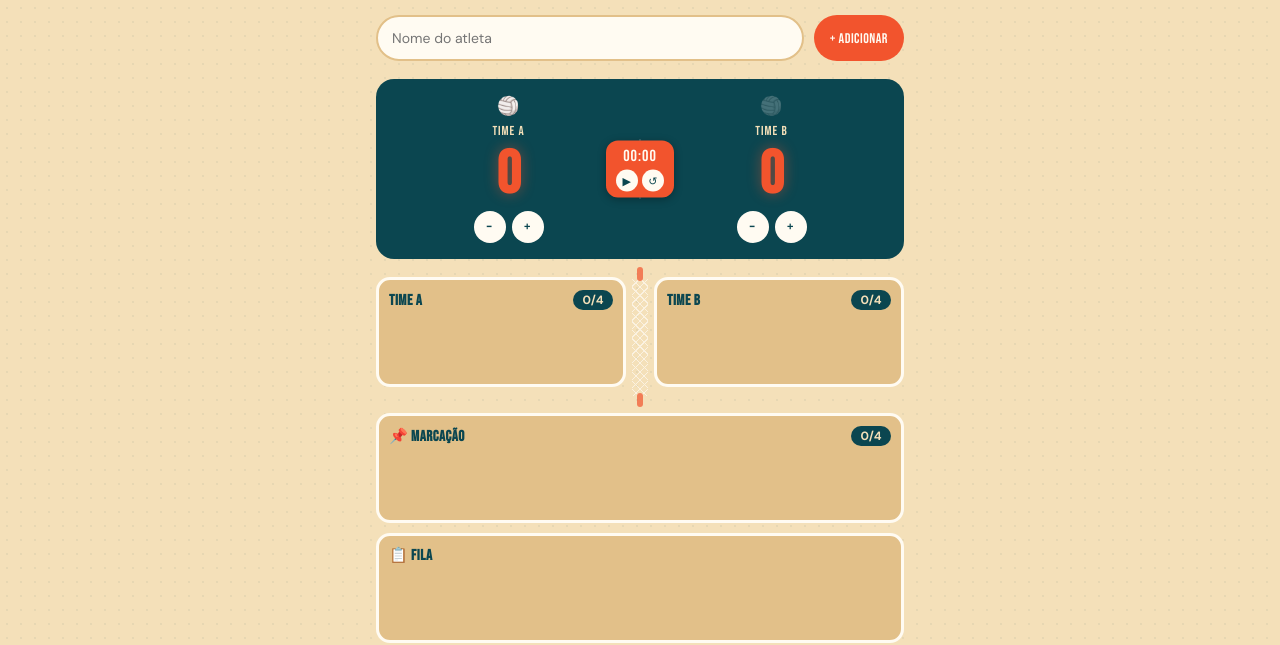
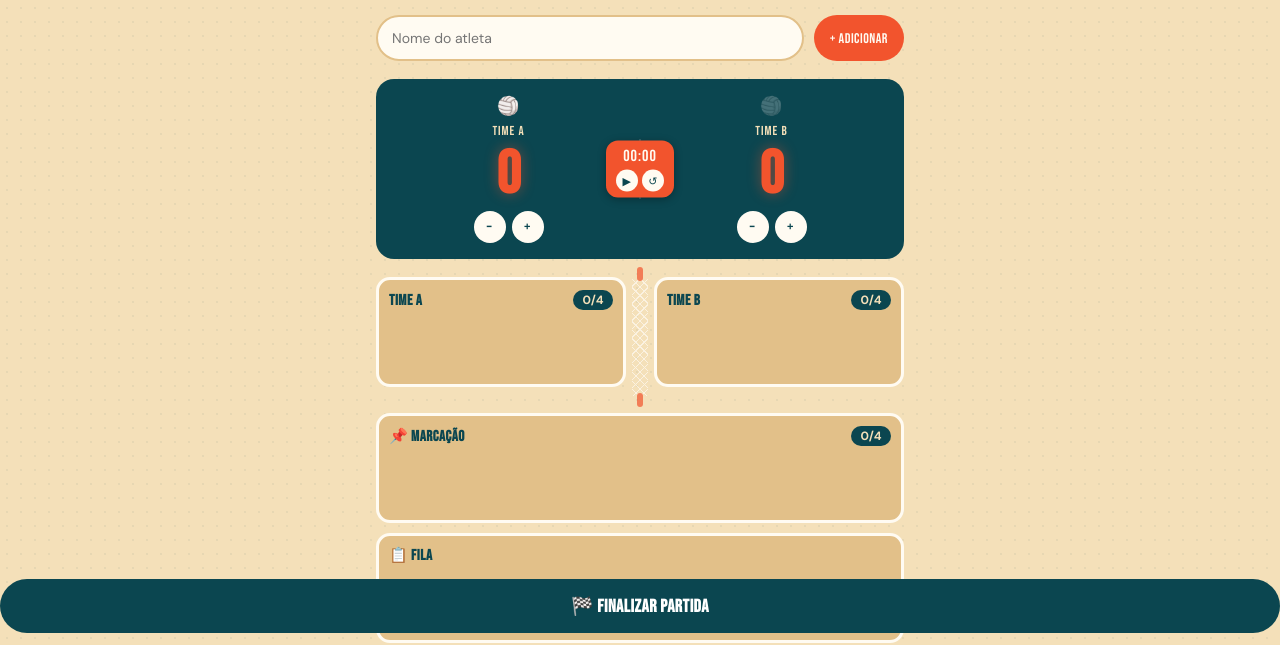
Before and after one commit to rusber2211/ARENAFLOW, a plain HTML site: page index.html in a window 1280 px wide. Shown: the part 167-812 px from the top of the page. Drawn offline with Linux system fonts and the light colour scheme.

Commit message:
Update style.css

```diff
--- a/style.css
+++ b/style.css
@@ -613,3 +613,22 @@ body {
   user-select: none;
   -webkit-touch-callout: none;
 }
+.finalizar {
+  position: fixed;
+  bottom: 0;
+  left: 0;
+  width: 100%;
+
+  padding: 16px;
+  font-size: 18px;
+  font-weight: bold;
+
+  background: #0B4650;
+  color: white;
+  border: none;
+
+  z-index: 9999;
+}
+main {
+  padding-bottom: 100px;
+}
```
